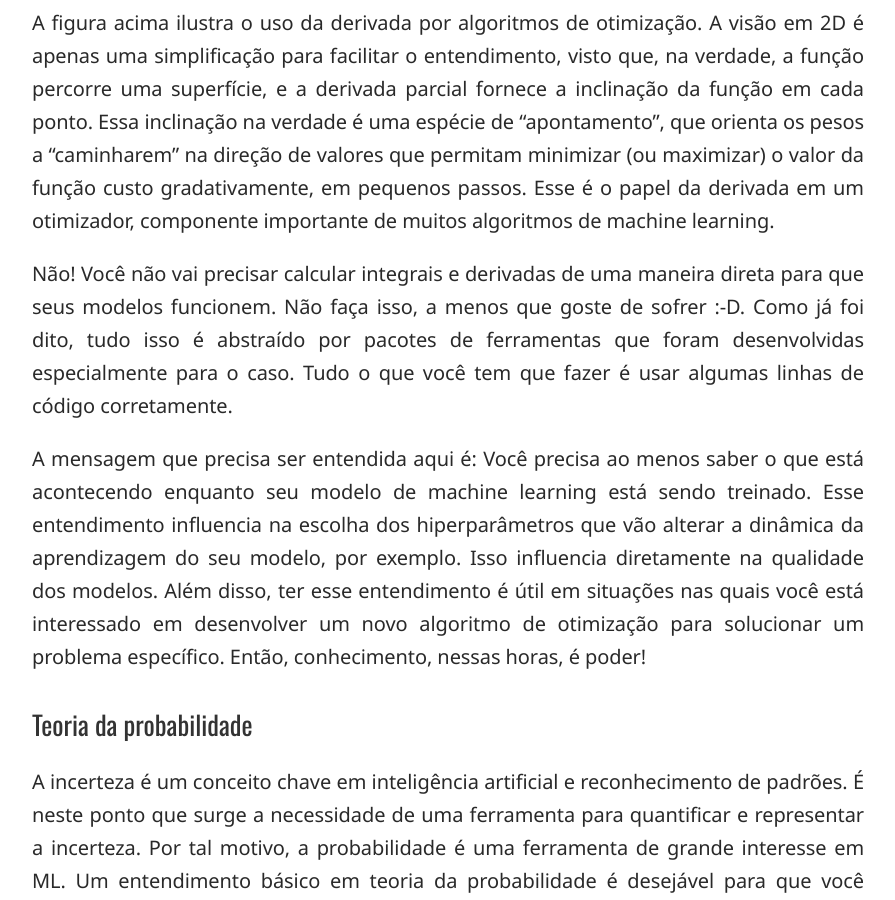
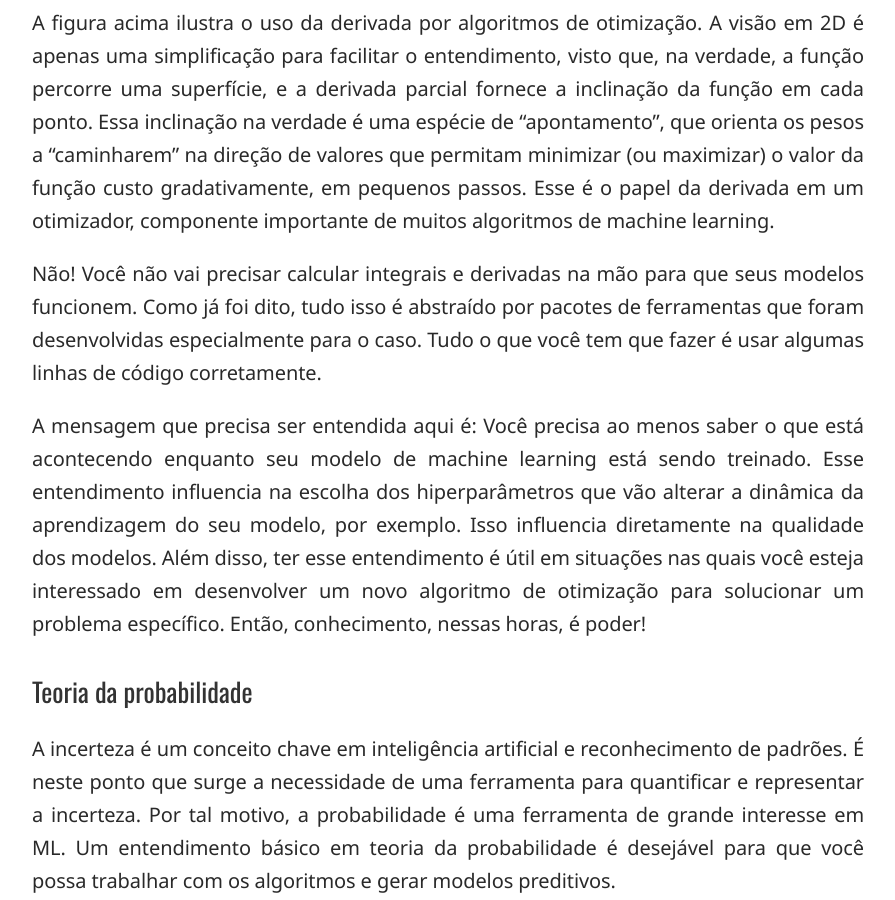
Before and after one commit to luisfredgs/luisfredgs.github.io, a Jekyll site: the page built from _posts/2018-01-18-dicas-para-aprender-machine-learning.md, in a window 1280 px wide and 900 px high, scrolled down 6331 px. Shown: the whole window, without its empty margins (192-1087 px from the left). Built offline with Jekyll 4.4.1, drawn with Linux system fonts in a browser that asks for light colours; formulas are drawn with MathJax 3; comment, search, counter and statistics services are not loaded.

Commit message:
Update 2018-01-18-dicas-para-aprender-machine-learning.md

```diff
--- a/_posts/2018-01-18-dicas-para-aprender-machine-learning.md
+++ b/_posts/2018-01-18-dicas-para-aprender-machine-learning.md
@@ -96,9 +96,9 @@ O gradiente descendente da função de perda é computado com base nas derivadas
 
 A figura acima ilustra o uso da derivada por algoritmos de otimização. A visão em 2D é apenas uma simplificação para facilitar o entendimento, visto que, na verdade, a função percorre uma superfície, e a derivada parcial fornece a inclinação da função em cada ponto. Essa inclinação na verdade é uma espécie de "apontamento", que orienta os pesos a "caminharem" na direção de valores que permitam minimizar (ou maximizar) o valor da função custo gradativamente, em pequenos passos. Esse é o papel da derivada em um otimizador, componente importante de muitos algoritmos de machine learning.
 
-Não! Você não vai precisar calcular integrais e derivadas de uma maneira direta para que seus modelos funcionem. Não faça isso, a menos que goste de sofrer :-D. Como já foi dito, tudo isso é abstraído por pacotes de ferramentas que foram desenvolvidas especialmente para o caso. Tudo o que você tem que fazer é usar algumas linhas de código corretamente.
+Não! Você não vai precisar calcular integrais e derivadas na mão para que seus modelos funcionem. Como já foi dito, tudo isso é abstraído por pacotes de ferramentas que foram desenvolvidas especialmente para o caso. Tudo o que você tem que fazer é usar algumas linhas de código corretamente.
 
-A mensagem que precisa ser entendida aqui é: Você precisa ao menos saber o que está acontecendo enquanto seu modelo de machine learning está sendo treinado. Esse entendimento influencia na escolha dos hiperparâmetros que vão alterar a dinâmica da aprendizagem do seu modelo, por exemplo. Isso influencia diretamente na qualidade dos modelos. Além disso, ter esse entendimento é útil em situações nas quais você está interessado em desenvolver um novo algoritmo de otimização para solucionar um problema específico. Então, conhecimento, nessas horas, é poder!
+A mensagem que precisa ser entendida aqui é: Você precisa ao menos saber o que está acontecendo enquanto seu modelo de machine learning está sendo treinado. Esse entendimento influencia na escolha dos hiperparâmetros que vão alterar a dinâmica da aprendizagem do seu modelo, por exemplo. Isso influencia diretamente na qualidade dos modelos. Além disso, ter esse entendimento é útil em situações nas quais você esteja interessado em desenvolver um novo algoritmo de otimização para solucionar um problema específico. Então, conhecimento, nessas horas, é poder!
 
 ## Teoria da probabilidade
 
```
